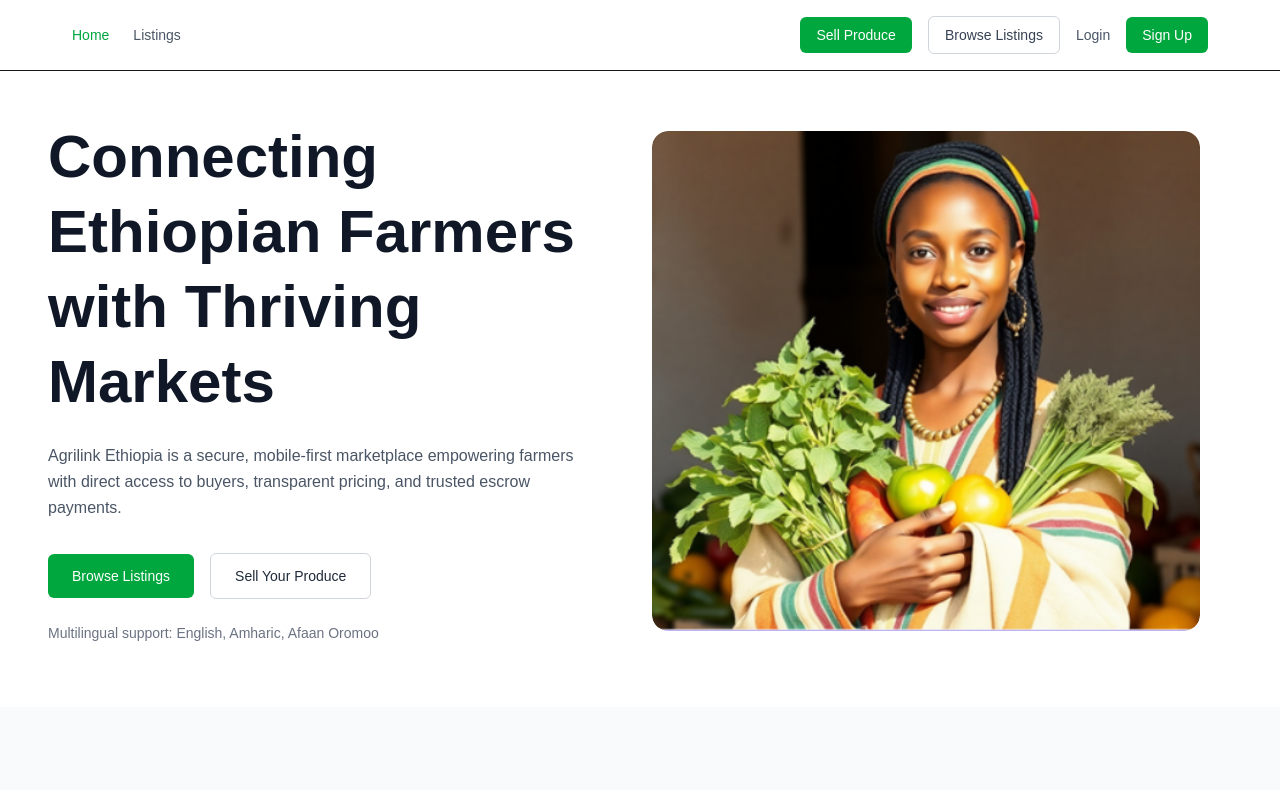
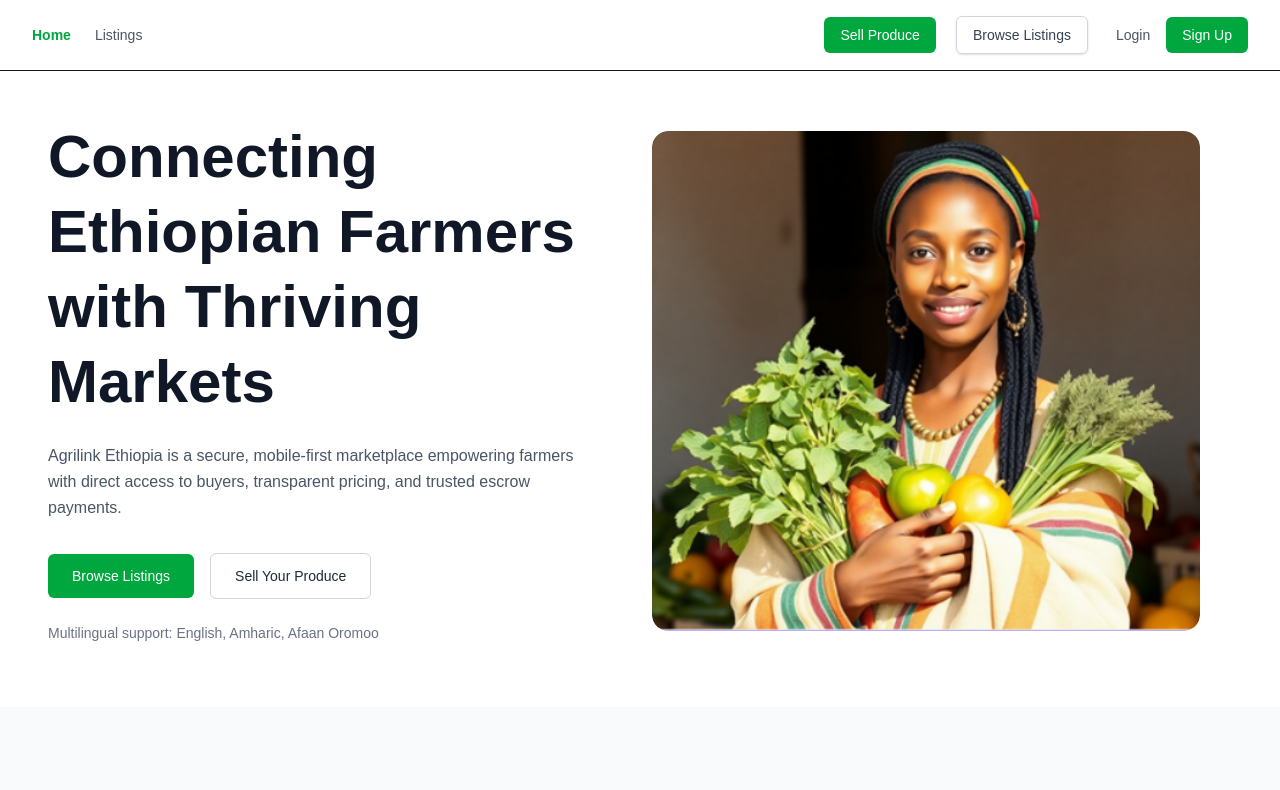
Before and after one commit to BemnetMussa/AgriLink, a Next.js app in the folder client/: page / in a window 1280 px wide. Shown: the top 790 px of the page. Built offline with nearby package versions, Linux system fonts and the light colour scheme.

Commit message:
Update Navbar.tsx

```diff
--- a/client/component/layout/Navbar.tsx
+++ b/client/component/layout/Navbar.tsx
@@ -10,22 +10,21 @@ export default function Navbar() {
   const isListings = pathname === "/listings";
 
   return (
-    <header className="w-full border-b bg-white px-8 sm:px-10 lg:px-12">
-      <nav className="mx-auto flex max-w-7xl items-center justify-between px-6 py-4">
+    <header className="w-full border-b bg-white px-4 sm:px-6 lg:px-8">
+      <nav className="mx-auto flex max-w-7xl items-center justify-between py-4">
 
         {/* Left: Logo & Navigation*/}
-        <div className="flex items-center gap-8">
-          {/* Nav Links */}
+        <div className="flex items-center gap-10">
           <div className="flex items-center gap-6 text-sm">
             <Link
               href="/"
-              className={`font-medium transition ${isHome ? "text-green-600" : "text-gray-600 hover:text-green-600"}`}
+              className={`font-medium transition ${isHome ? "text-green-600 font-semibold" : "text-gray-600 hover:text-green-600"}`}
             >
               Home
             </Link>
             <Link
               href="/listings"
-              className={`font-medium transition ${isListings ? "text-green-600" : "text-gray-600 hover:text-green-600"}`}
+              className={`font-medium transition ${isListings ? "text-green-600 font-semibold" : "text-gray-600 hover:text-green-600"}`}
             >
               Listings
             </Link>
@@ -33,12 +32,12 @@ export default function Navbar() {
         </div>
 
         {/* Right: Actions */}
-        <div className="flex items-center gap-4 text-sm">
+        <div className="flex items-center gap-5 text-sm ml-auto">
           <Link
-            href="/sell"
+            href="/"
             className={`rounded-md px-4 py-2 font-medium transition ${isHome
               ? "bg-green-600 text-white hover:bg-green-700"
-              : "border border-gray-300 text-gray-700 hover:bg-gray-100"
+              : "border border-gray-300 text-gray-700 hover:bg-gray-100 shadow-sm"
               }`}
           >
             Sell Produce
@@ -48,17 +47,17 @@ export default function Navbar() {
             href="/listings"
             className={`rounded-md px-4 py-2 font-medium transition ${isListings
               ? "bg-green-600 text-white hover:bg-green-700"
-              : "border border-gray-300 text-gray-700 hover:bg-gray-100"
+              : "border border-gray-300 text-gray-700 hover:bg-gray-100 shadow-sm"
               }`}
           >
             Browse Listings
           </Link>
 
           {!isListings ? (
-            <>
+            <div className="flex items-center gap-4 ml-2">
               <Link
                 href="/login"
-                className="text-gray-600 hover:text-green-600 transition"
+                className="text-gray-600 hover:text-green-600 transition font-medium"
               >
                 Login
               </Link>
@@ -69,11 +68,13 @@ export default function Navbar() {
               >
                 Sign Up
               </Link>
-            </>
+            </div>
           ) : (
-            <button className="flex items-center justify-center rounded-full bg-gray-100 p-2 text-gray-600 hover:bg-gray-200 transition">
-              <User className="h-5 w-5" />
-            </button>
+            <div className="ml-2 pl-2 border-l border-gray-200">
+              <button className="flex items-center justify-center rounded-full bg-gray-100 p-2 text-gray-600 hover:bg-gray-200 transition ring-2 ring-transparent hover:ring-green-100">
+                <User className="h-5 w-5" />
+              </button>
+            </div>
           )}
         </div>
       </nav>
```
